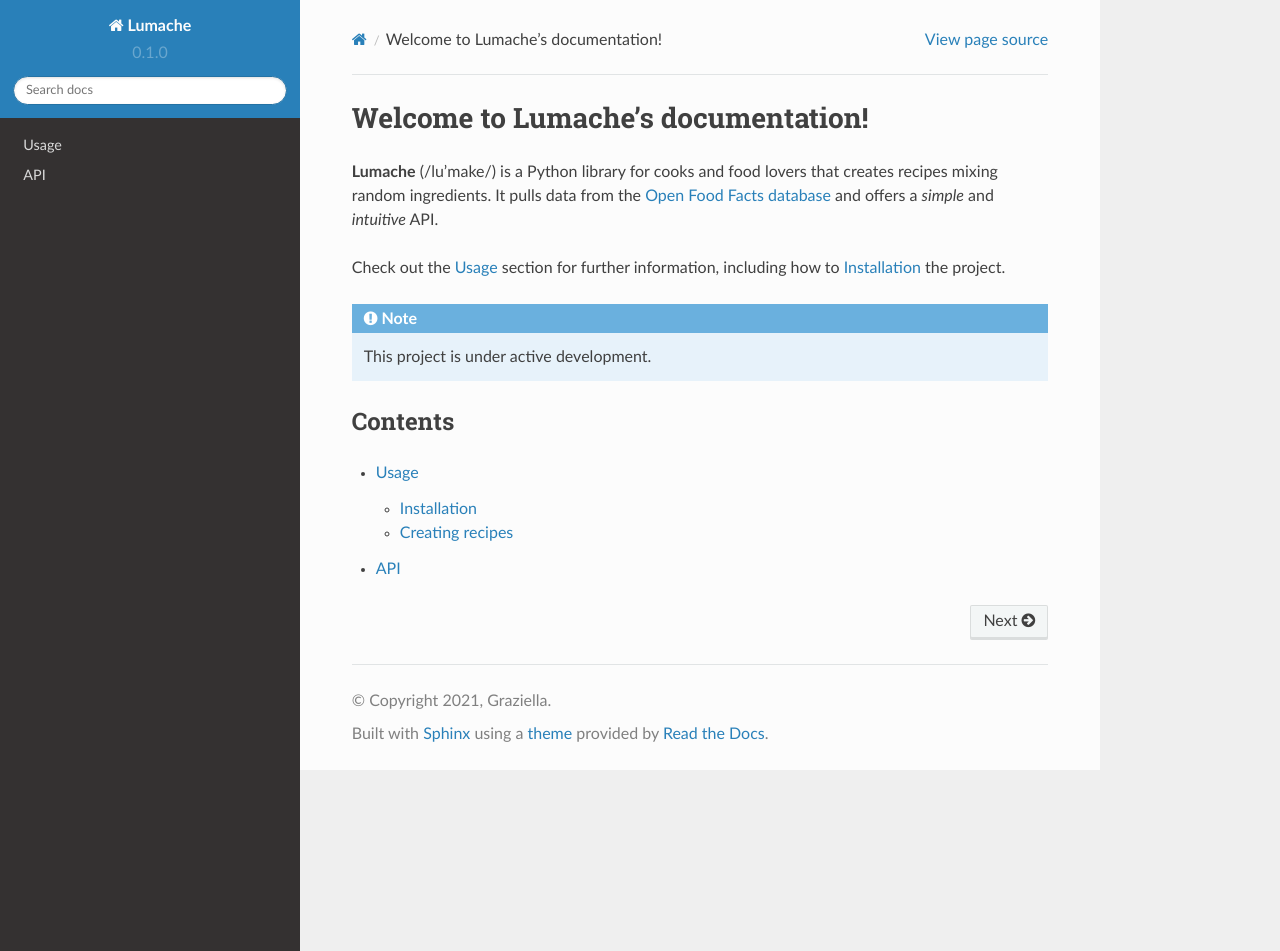
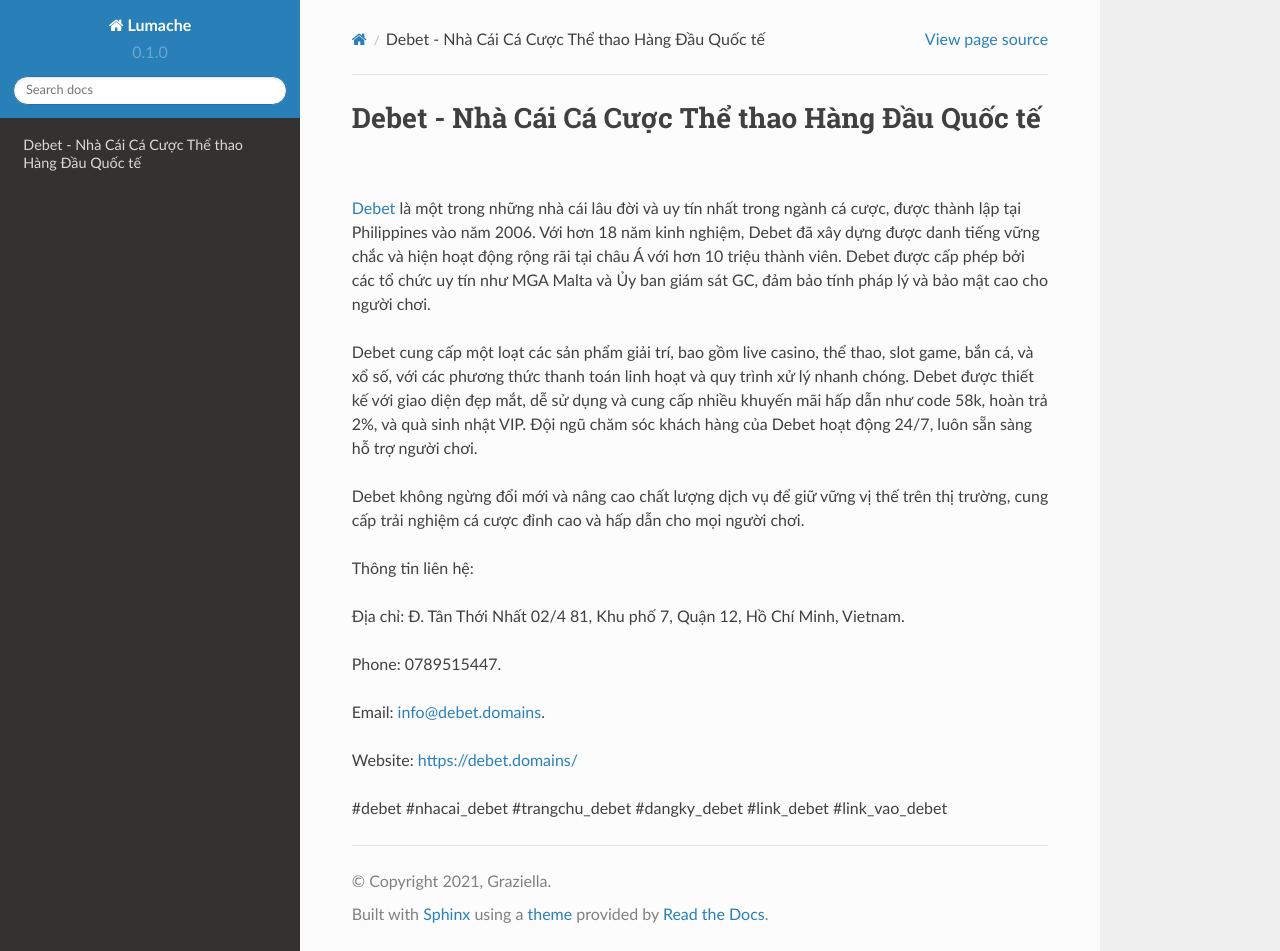
Before and after one commit to JonsCalicut123/debetdomains, a Sphinx documentation site: the page built from docs/source/index.rst, in a window 1280 px wide and 951 px high. Built offline with Sphinx 7.4.7 and the Read the Docs theme 2.0.0, drawn with Linux system fonts in a browser that asks for light colours.

Commit message:
Update index.rst

```diff
--- a/docs/source/index.rst
+++ b/docs/source/index.rst
@@ -1,22 +1,20 @@
-Welcome to Lumache's documentation!
+Debet - Nhà Cái Cá Cược Thể thao Hàng Đầu Quốc tế
 ===================================
 
-**Lumache** (/lu'make/) is a Python library for cooks and food lovers
-that creates recipes mixing random ingredients.
-It pulls data from the `Open Food Facts database <https://world.openfoodfacts.org/>`_
-and offers a *simple* and *intuitive* API.
+`Debet <https://debet.domains/>`_ là một trong những nhà cái lâu đời và uy tín nhất trong ngành cá cược, được thành lập tại Philippines vào năm 2006. Với hơn 18 năm kinh nghiệm, Debet đã xây dựng được danh tiếng vững chắc và hiện hoạt động rộng rãi tại châu Á với hơn 10 triệu thành viên. Debet được cấp phép bởi các tổ chức uy tín như MGA Malta và Ủy ban giám sát GC, đảm bảo tính pháp lý và bảo mật cao cho người chơi.
 
-Check out the :doc:`usage` section for further information, including
-how to :ref:`installation` the project.
+Debet cung cấp một loạt các sản phẩm giải trí, bao gồm live casino, thể thao, slot game, bắn cá, và xổ số, với các phương thức thanh toán linh hoạt và quy trình xử lý nhanh chóng. Debet được thiết kế với giao diện đẹp mắt, dễ sử dụng và cung cấp nhiều khuyến mãi hấp dẫn như code 58k, hoàn trả 2%, và quà sinh nhật VIP. Đội ngũ chăm sóc khách hàng của Debet hoạt động 24/7, luôn sẵn sàng hỗ trợ người chơi.
 
-.. note::
+Debet không ngừng đổi mới và nâng cao chất lượng dịch vụ để giữ vững vị thế trên thị trường, cung cấp trải nghiệm cá cược đỉnh cao và hấp dẫn cho mọi người chơi.
 
-   This project is under active development.
+Thông tin liên hệ:
 
-Contents
---------
+Địa chỉ: Đ. Tân Thới Nhất 02/4 81, Khu phố 7, Quận 12, Hồ Chí Minh, Vietnam.
 
-.. toctree::
+Phone: 0789515447.
 
-   usage
-   api
+Email: info@debet.domains.
+
+Website: https://debet.domains/
+
+#debet #nhacai_debet #trangchu_debet #dangky_debet #link_debet #link_vao_debet
```
